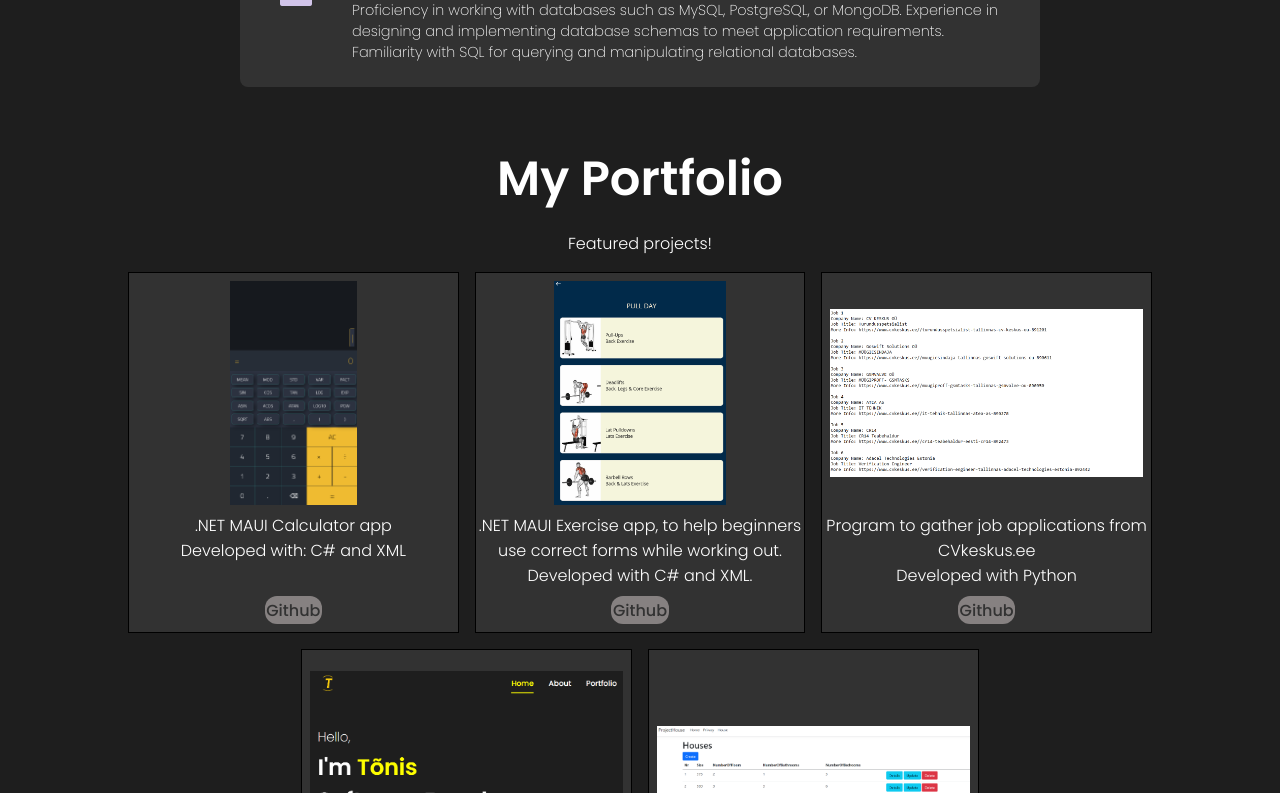
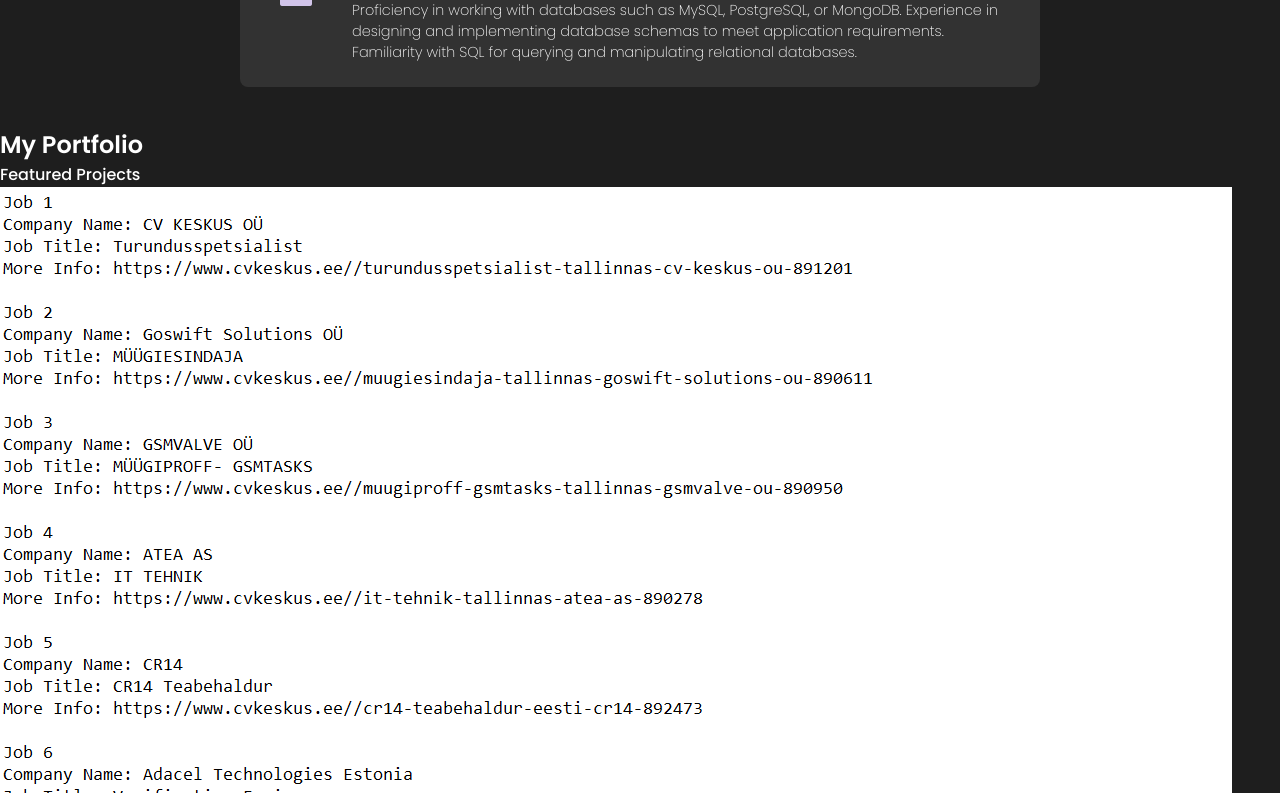
Before and after one commit to t6nislille/Portfolio-Website, a React (Create React App) app: page / in a window 1280 px wide. Shown: the part 1387-2180 px from the top of the page. Built offline with nearby package versions, Linux system fonts and the light colour scheme.

Commit message:
Import Carousell to app.js

```diff
--- a/src/App.js
+++ b/src/App.js
@@ -4,6 +4,8 @@ import Skills from "./components/Skills/skills.js";
 import Works from "./components/Works/works.js";
 import Contact from "./components/Contact/contact.js";
 import Footer from "./components/Footer/footer.js";
+import Carousell from "./components/Carousell/Carousell.js"
+
 
 
 function App() {
@@ -12,6 +14,7 @@ function App() {
       <Navbar/>
       <Intro/>
       <Skills/>
+      <Carousell/>
       <Works/>
       <Contact/>
       <Footer/>
```
